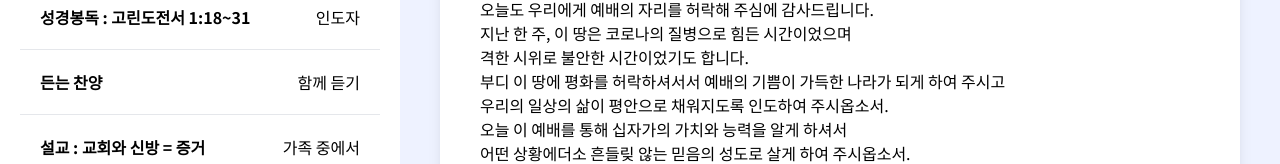
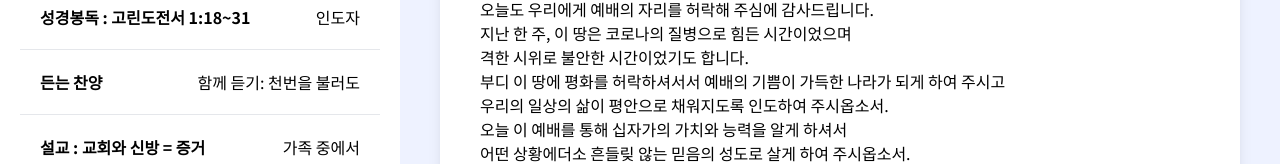
Before and after one commit to mcparkdev/bkupc, a Next.js app: page /chapel in a window 1280 px wide. Shown: the part 614-778 px from the top of the page. Built offline with nearby package versions, Linux system fonts and the light colour scheme.

Commit message:
Minor fixes

```diff
--- a/pages/chapel.js
+++ b/pages/chapel.js
@@ -4,7 +4,7 @@ import Sider from '../components/chapel/sider'
 
 const chapelItems = {
   titles: ["예배기원", "사도신경", "찬송 : 15장", "기도", "성경봉독 : 고린도전서 1:18~31", "든는 찬양", "설교 : 교회와 신방 = 증거", "결단찬송", "주기도문"],
-  subtitles: ["인도자", "다함께", "다함께", "가족 중에서", "인도자", "함께 듣기", "가족 중에서", "다함께", "다함께"],
+  subtitles: ["인도자", "다함께", "다함께", "가족 중에서", "인도자", "함께 듣기: 천번을 불러도", "가족 중에서", "다함께", "다함께"],
   bodies: [
     {
       types: ["text", "text", "text"],
@@ -61,24 +61,43 @@ const chapelItems = {
       types: ["text"],
       title: ["고린도전서 1:18~31"],
       content: [
-        `'고린도 교회의 분쟁'
+        `'하나님의 능력과 지혜이신 그리스도'
 
-        10 형제들아 내가 우리 주 예수 그리스도의 이름으로 너희를 권하노니 모두가 같은 말을 하고 너희 가운데 분쟁이 없이 같은 마음과 같은 뜻으로 온전히 합하라
-        11 내 형제들아 글로에의 집 편으로 너희에 대한 말이 내게 들리니 곧 너희 가운데 분쟁이 있다는 것이라
-        12 내가 이것을 말하거니와 너희가 각각 이르되 나는 바울에게, 나는 아볼로에게, 나는 게바에게, 나는 그리스도에게 속한 자라 한다는 것이니
-        13 그리스도께서 어찌 나뉘었느냐 바울이 너희를 위하여 십자가에 못 박혔으며 바울의 이름으로 너희가 1)침례를 받았느냐
-        14 나는 그리스보와 가이오 외에는 너희 중 아무에게도 내가 1)침례를 베풀지 아니한 것을 감사하노니
-        15 이는 아무도 나의 이름으로 1)침례를 받았다 말하지 못하게 하려 함이라
-        16 내가 또한 스데바나 집 사람에게 1)침례를 베풀었고 그 외에는 다른 누구에게 1)침례를 베풀었는지 알지 못하노라
-        17 그리스도께서 나를 보내심은 1)침례를 베풀게 하려 하심이 아니요 오직 복음을 전하게 하려 하심이로되 말의 지혜로 하지 아니함은 그리스도의 십자가가 헛되지 않게 하려 함이라
-        `
+        18 십자가의 도가 멸망하는 자들에게는 미련한 것이요 구원을 받는 우리에게는 하나님의 능력이라
+        19 기록된 바 ㄱ)내가 지혜 있는 자들의 지혜를 멸하고 총명한 자들의 총명을 폐하리라 하였으니
+        20 지혜 있는 자가 어디 있느냐 선비가 어디 있느냐 이 세대에 변론가가 어디 있느냐 하나님께서 이 세상의 지혜를 미련하게 하신 것이 아니냐
+        21 하나님의 지혜에 있어서는 이 세상이 자기 지혜로 하나님을 알지 못하므로 하나님께서 전도의 미련한 것으로 믿는 자들을 구원하시기를 기뻐하셨도다
+        22 유대인은 2)표적을 구하고 헬라인은 지혜를 찾으나
+        23 우리는 십자가에 못 박힌 그리스도를 전하니 유대인에게는 거리끼는 것이요 이방인에게는 미련한 것이로되
+        24 오직 부르심을 받은 자들에게는 유대인이나 헬라인이나 그리스도는 하나님의 능력이요 하나님의 지혜니라
+        25 하나님의 어리석음이 사람보다 지혜롭고 하나님의 약하심이 사람보다 강하니라
+        26 형제들아 너희를 부르심을 보라 육체를 따라 지혜로운 자가 많지 아니하며 능한 자가 많지 아니하며 문벌 좋은 자가 많지 아니하도다
+        27 그러나 하나님께서 세상의 미련한 것들을 택하사 지혜 있는 자들을 부끄럽게 하려 하시고 세상의 약한 것들을 택하사 강한 것들을 부끄럽게 하려 하시며
+        28 하나님께서 세상의 천한 것들과 멸시 받는 것들과 없는 것들을 택하사 있는 것들을 폐하려 하시나니
+        29 이는 아무 육체도 하나님 앞에서 자랑하지 못하게 하려 하심이라
+        30 너희는 하나님으로부터 나서 그리스도 예수 안에 있고 예수는 하나님으로부터 나와서 우리에게 지혜와 의로움과 거룩함과 구원함이 되셨으니
+        31 기록된 바 자랑하는 자는 주 안에서 자랑하라 함과 같게 하려 함이라
+      `
       ]
     },
     {
       meta: "영상을 클릭해서 온 가족이 함께 듣습니다.",
-      types: ["youtube",],
-      title: ["천번을 불러도"],
-      content: ["j5Z9ZCuOmTM"]
+      types: ["youtube", "text"],
+      title: ["천번을 불러도", "가사"],
+      content: ["j5Z9ZCuOmTM",
+      `천번을 불러봐도 내눈에 눈물이
+        멈추지 않는 것은십자가의 그 사랑
+        나를 살리려 지신 그 십자가 모든 물과 피
+        나의 더러운 죄 씻으셨네
+
+        나를 향한 그 사랑 생명을 내어주사
+        영원한 생명을 내게 주심을 감사해
+
+        천번을 불러도 내눈에는 눈물이
+        멈추지 않는 것은 십자가의 그 사랑
+        나를 살리려 하늘 보좌 버리신
+        나를 사랑하신 분 그분이 예수요`
+      ]
     },
     {
       meta: `일시적으로 지난 달 영상 넣었습니다. 촬영 뒤 바꿀 예정입니다.
```
